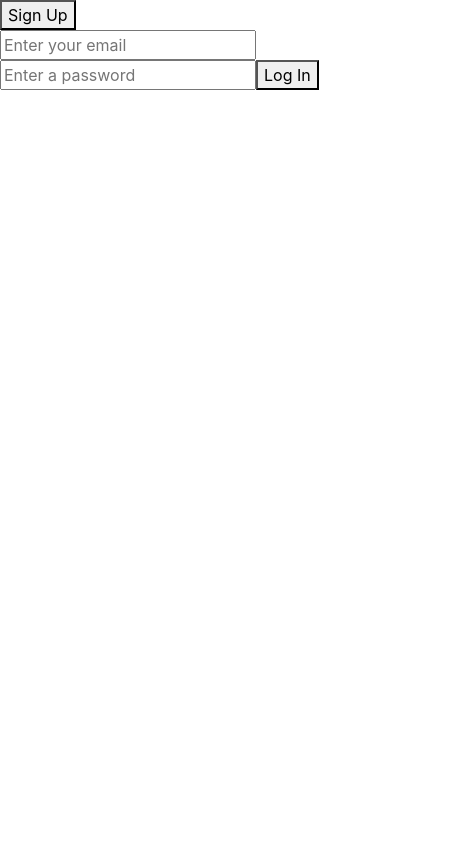
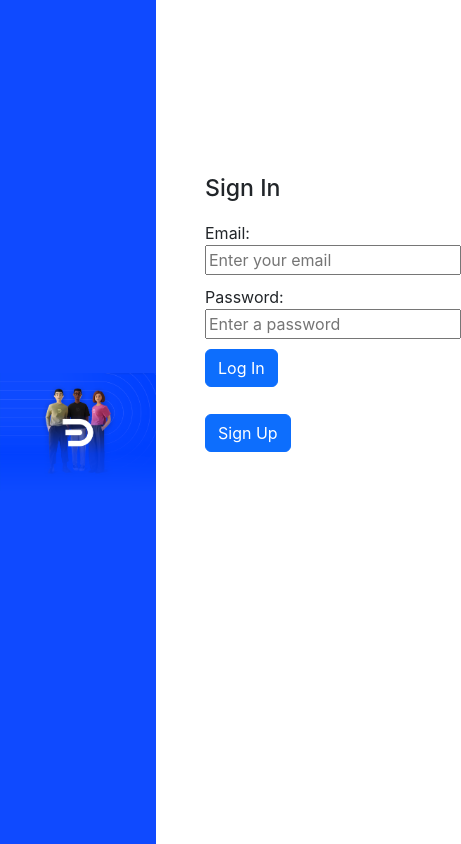
Before and after one commit to Group-5-DFXtra-Project/dfxtra-project, a React (Create React App) app in the folder dfxtra-frontend/: page / in a window 390 px wide. Shown: the whole page, 461 px wide, since content can reach past the window. Built offline with nearby package versions, Linux system fonts and the light colour scheme.

Commit message:
css added for login and signup

```diff
--- a/dfxtra-frontend/src/components/Login/Login.jsx
+++ b/dfxtra-frontend/src/components/Login/Login.jsx
@@ -1,9 +1,14 @@
-import React, { useState } from "react";
-import { logIn } from "../../utils/DataServices.js";
-import Signup from "../Signup/Signup.jsx";
+import React, { useState } from 'react';
+import { logIn } from '../../utils/DataServices.js';
+import Signup from '../Signup/Signup.jsx';
+import 'bootstrap/dist/css/bootstrap.min.css';
+import loginImage from '../images/dfx-signin-pic.png';
+import '../styles/Login.css';
+
 const Login = () => {
-	const [logInFormData, setLogInFormData] = useState({ email: "", password: "" });
+	const [logInFormData, setLogInFormData] = useState({ email: '', password: '' });
 	const [isSignUpForm, setIsSignUpForm] = useState(false);
+
 	const logInChangeHandler = (e) => {
 		setLogInFormData({ ...logInFormData, [e.target.name]: e.target.value });
 	};
@@ -19,34 +24,50 @@ const Login = () => {
 	};
 
 	const showSignUpForm = () => {
-        if (isSignUpForm === false) {setIsSignUpForm(true)}
-        if (isSignUpForm === true) {setIsSignUpForm(false)}
+		if (isSignUpForm === false) {
+			setIsSignUpForm(true);
 		}
+		if (isSignUpForm === true) {
+			setIsSignUpForm(false);
+		}
+	};
 
 	return (
-		<> <button type="submit" onClick={showSignUpForm}>{isSignUpForm ? "Back to Log In" : "Sign Up"}</button>
+		<>
+			<div className="sidenav">
+				<img src={loginImage} alt="dfx people" />
+			</div>
+			<div className="main">
+				<div className="col-md-6 col-sm-12">
 					{!isSignUpForm && (
+						<div className="login-form">
+							<h3>Sign In</h3>
 							<form onSubmit={logInSubmitHandler}>
-					<input
-						type="email"
-						name="email"
-						id="email"
-						placeholder="Enter your email"
-						onChange={logInChangeHandler}
-					/>
-					<input
-						type="password"
-						name="userPassword"
-						id="userPassword"
-						placeholder="Enter a password"
-						onChange={logInChangeHandler}
-					/>
-					<button type="submit">Log In</button>
+								<div className="form-group">
+									<label>Email: </label>
+									<br />
+									<input type="email" name="email" id="email" placeholder="Enter your email" onChange={logInChangeHandler} />
+								</div>
+								<div className="form-group">
+									<label>Password: </label>
+									<br />
+									<input type="password" name="userPassword" id="userPassword" placeholder="Enter a password" onChange={logInChangeHandler} />
+								</div>
+
+								<button type="submit" className="btn btn-primary">
+									Log In
+								</button>
 							</form>
+						</div>
 					)}
-            {isSignUpForm && <Signup/>
-            }
-
+					{isSignUpForm && <Signup />}
+				</div>
+				<div className="signup-btn">
+					<button type="submit" onClick={showSignUpForm} className="btn btn-primary">
+						{isSignUpForm ? 'Back to Log In' : 'Sign Up'}
+					</button>
+				</div>
+			</div>
 		</>
 	);
 };
--- a/dfxtra-frontend/src/components/Signup/Signup.jsx
+++ b/dfxtra-frontend/src/components/Signup/Signup.jsx
@@ -1,12 +1,12 @@
-import React, { useState } from "react";
-import { signUp } from "../../utils/DataServices.js";
+import React, { useState } from 'react';
+import { signUp } from '../../utils/DataServices.js';
 
 const Signup = () => {
 	const [signUpFormData, setSignUpFormData] = useState({
-		firstName: "",
-		lastName: "",
-		email: "",
-		password: "",
+		firstName: '',
+		lastName: '',
+		email: '',
+		password: '',
 	});
 	const signupChangeHandler = (e) => {
 		setSignUpFormData({ ...signUpFormData, [e.target.name]: e.target.value });
@@ -24,37 +24,38 @@ const Signup = () => {
 
 	return (
 		<>
-			<form onSubmit={signupSubmitHandler}>
-				<input
-					type="text"
-					name="firstName"
-					id="firstName"
-					placeholder="Enter your First Name"
-					onChange={signupChangeHandler}
-				/>
-				<input
-					type="text"
-					name="lastName"
-					id="lastName"
-					placeholder="Enter your Last Name"
-					onChange={signupChangeHandler}
-				/>
-				<input
-					type="email"
-					name="email"
-					id="email"
-					placeholder="Enter your email"
-					onChange={signupChangeHandler}
-				/>
-				<input
-					type="password"
-					name="userPassword"
-					id="userPassword"
-					placeholder="Enter a password"
-					onChange={signupChangeHandler}
-				/>
-				<button type="submit">Sign Up</button>
-			</form>
+			<div className="login-form">
+				<h3>Sign Up</h3>
+				<form onSubmit={signupSubmitHandler}>
+					<div className="form-group">
+						<label>First Name: </label>
+						<br />
+						<input type="text" name="firstName" id="firstName" placeholder="Enter your First Name" onChange={signupChangeHandler} />
+					</div>
+
+					<div className="form-group">
+						<label>Last Name: </label>
+						<br />
+						<input type="text" name="lastName" id="lastName" placeholder="Enter your Last Name" onChange={signupChangeHandler} />
+					</div>
+
+					<div className="form-group">
+						<label>Email: </label>
+						<br />
+						<input type="email" name="email" id="email" placeholder="Enter your email" onChange={signupChangeHandler} />
+					</div>
+
+					<div className="form-group">
+						<label>Password: </label>
+						<br />
+						<input type="password" name="userPassword" id="userPassword" placeholder="Enter a password" onChange={signupChangeHandler} />
+					</div>
+
+					<button type="submit" className="btn btn-primary">
+						Sign Up
+					</button>
+				</form>
+			</div>
 		</>
 	);
 };
--- /dev/null
+++ b/dfxtra-frontend/src/components/styles/Login.css
@@ -0,0 +1,44 @@
+.main {
+    padding: 0px 10px;
+    margin-left: 50%;
+}
+
+.sidenav {
+    display: flex;
+    height: 100%;
+    background-color: #0f4aff;
+    overflow-x: hidden;
+    padding-top: 20px;
+    width: 40%;
+    position: fixed;
+    z-index: 1;
+    top: 0;
+    left: 0;
+    align-items: center;
+}
+
+.sidenav img {
+    display: flex;
+    width: 100%;
+    height:auto;
+}
+
+.login-form {
+    margin-top: 100%;
+}
+
+.signup-btn {
+    margin-top: 10%;
+}
+
+.form-group {
+    padding-top: 10px;
+}
+
+.form-group button {
+    margin-top: 10px;
+}
+
+.btn {
+    margin-top: 10px;
+}
--- a/dfxtra-frontend/src/utils/DataServices.js
+++ b/dfxtra-frontend/src/utils/DataServices.js
@@ -1,35 +1,29 @@
-import axios from "axios"
+import axios from 'axios';
+const URL = 'http://localhost:5000/';
 
+export const submitCert = async (certName) => {
+	try {
+		const response = await axios.post(URL, certName);
+		return response.data;
+	} catch (e) {
+		return { error: e.code, errorMessage: e.message };
+	}
+};
 
-export const submitCert = async (certName)=>{
+export const signUp = async (formData) => {
+	try {
+		const response = await axios.post(URL + 'signup', formData);
+		return response.data;
+	} catch (e) {
+		return { error: e.code, errorMessage: e.message };
+	}
+};
 
-    try{
-        const response = await axios.post(URL, certName)
-        return response.data}
-    catch(e){
-        return {error: e.code, errorMessage: e.message}
-    }
-
-}
-const URL = "http://localhost:5000/"
-export const signUp = async (formData)=>{
-
-    try{
-        const response = await axios.post(URL+"signup", formData)
-        return response.data}
-    catch(e){
-        return {error: e.code, errorMessage: e.message}
-    }
-
-}
-
-export const logIn = async (formData)=>{
-
-    try{
-        const response = await axios.post(URL+"login", formData)
-        return response.data}
-    catch(e){
-        return {error: e.code, errorMessage: e.message}
-    }
-
-}
+export const logIn = async (formData) => {
+	try {
+		const response = await axios.post(URL + 'login', formData);
+		return response.data;
+	} catch (e) {
+		return { error: e.code, errorMessage: e.message };
+	}
+};
```
Also changed, not shown: dfxtra-frontend/src/components/images/dfx-signin-pic.png (added), dfxtra-frontend/src/components/images/people.png (added). Lines whose indentation alone changed are shown as unchanged.
